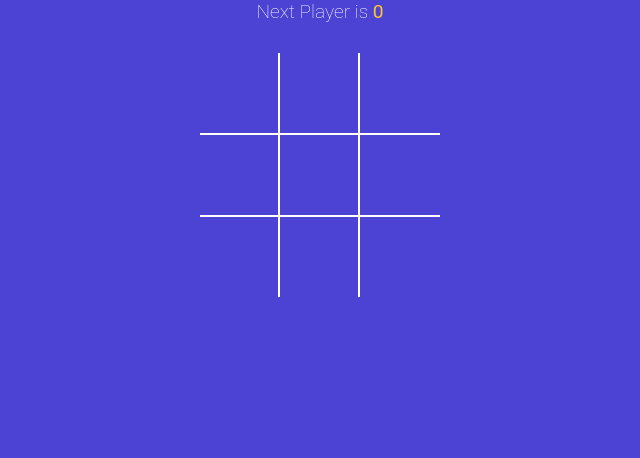
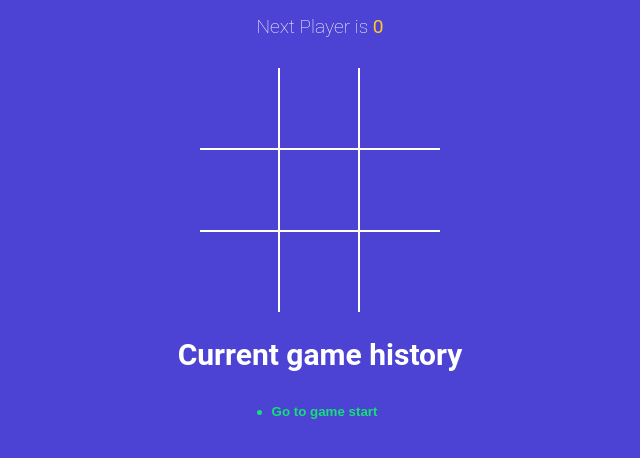
Before and after one commit to salihslx/tictactoe-game, a React (Vite) app: page / in a window 1280 px wide. Shown: the top 458 px of the page, without its empty margins (320-960 px from the left). Built offline with nearby package versions, Linux system fonts and the light colour scheme.

Commit message:
added game history

```diff
--- a/src/App.jsx
+++ b/src/App.jsx
@@ -2,15 +2,25 @@
 import Board from './components/Board'
 import { useState } from "react";
 import {calculateWinner} from "./winner";
+import History from './components/History';
 import StatusMessage from './components/StatusMessage';
 
 
 function App() {
 
-  const [squares, setSquares] = useState(Array(9).fill(null));
-  const [isXNext, setIsXNext] = useState(false);
+  const [history , setHistory] = useState([
+    {squares: Array(9).fill(null), isXNext: false},
+  ]);
 
-  const winner = calculateWinner(squares);
+  const [currentMove , setCurrentMove] = useState(0);
+
+  const gamingBoard = history[currentMove];
+
+
+
+  const winner = calculateWinner(gamingBoard.squares);
+
+  console.log( {historyLength: history.length , currentMove});
 
 
 
@@ -18,31 +28,57 @@
 
   const handleSquareClick = clickedPosition => {
    //null , "x", "0"
-    if(squares[clickedPosition] || winner){
+    if(gamingBoard.squares[clickedPosition] || winner){
        return;
     }
 
-    setSquares(currentSquares => {
+    setHistory(currentHistory => {
 
-      return currentSquares.map((squareValue,position) => {
+      const isTraversing = currentMove + 1 !== currentHistory.length;
+
+
+
+
+
+      const lastGamingState = isTraversing ? currentHistory[currentMove] : history[history.length - 1];
+
+     const nextSquaresState = lastGamingState.squares.map((squareValue,position) => {
        //condition checkeing
-        if(clickedPosition == position){
-          return isXNext ? 'X' : '0';
+        if(clickedPosition === position){
+          return lastGamingState.isXNext ? 'X' : '0';
         }
         return squareValue;
 
       });
 
+      const base = isTraversing ? currentHistory.slice(0,currentHistory.indexOf(lastGamingState) + 1) : currentHistory;
+
+      return base.concat({
+         squares: nextSquaresState ,
+         isXNext: !lastGamingState.isXNext
+        });
+
     });
-    setIsXNext(currentIsXNext => !currentIsXNext);
+    //setIsXNext(currentIsXNext => !currentIsXNext);
+     setCurrentMove(move => move + 1);
+  };
 
+  const moveTo = (move) => {
+    setCurrentMove(move);
   };
+
+
 
 
   return (
     <div className="app">
-      <StatusMessage winner={winner} isXNext={isXNext} squares={squares}/>
-      <Board squares={squares} handleSquareClick={handleSquareClick}/>
+      <StatusMessage winner={winner} gamingBoard={gamingBoard}/>
+      <Board
+       squares={gamingBoard.squares}
+       handleSquareClick={handleSquareClick}
+       />
+       <h2>Current game history</h2>
+       <History history ={history} moveTo ={moveTo} currentMove={currentMove}/>
     </div>
   );
 }
--- /dev/null
+++ b/src/components/History.jsx
@@ -0,0 +1,22 @@
+const History = ({ history , moveTo , currentMove}) =>{
+
+  return(
+   <div className="history-wrapper">
+        <ul className="history">
+            {
+                history.map((_,index) =>(
+                <li key={index}>
+                     <button type="button" className={`btn-move ${currentMove === index  ? 'active' : ' '}`}
+                     onClick={()=> moveTo(index)}>
+                    { index == 0 ? "Go to game start" : `go to move ${index}`}
+                   </button>
+                </li>
+
+                 ))
+            }
+        </ul>
+
+    </div>)
+
+};
+export default History;
--- a/src/components/StatusMessage.jsx
+++ b/src/components/StatusMessage.jsx
@@ -1,6 +1,9 @@
 import React from "react";
 
-const StatusMessage = ({winner , isXNext , squares}) => {
+const StatusMessage = ({winner , gamingBoard }) => {
+    const { squares , isXNext } = gamingBoard;
+
+
 
     const noMovesleft = squares.every(squareValue => squareValue !== null);
     const nextPlayer = isXNext ? 'X' : '0';
--- a/src/styles.scss
+++ b/src/styles.scss
@@ -68,6 +68,8 @@
 }
 
 .status-message {
+  text-align: center;
+  margin-top: 15px;
 	margin-bottom: 30px;
 	font-size: 1.2rem;
 	font-weight: lighter;
```
